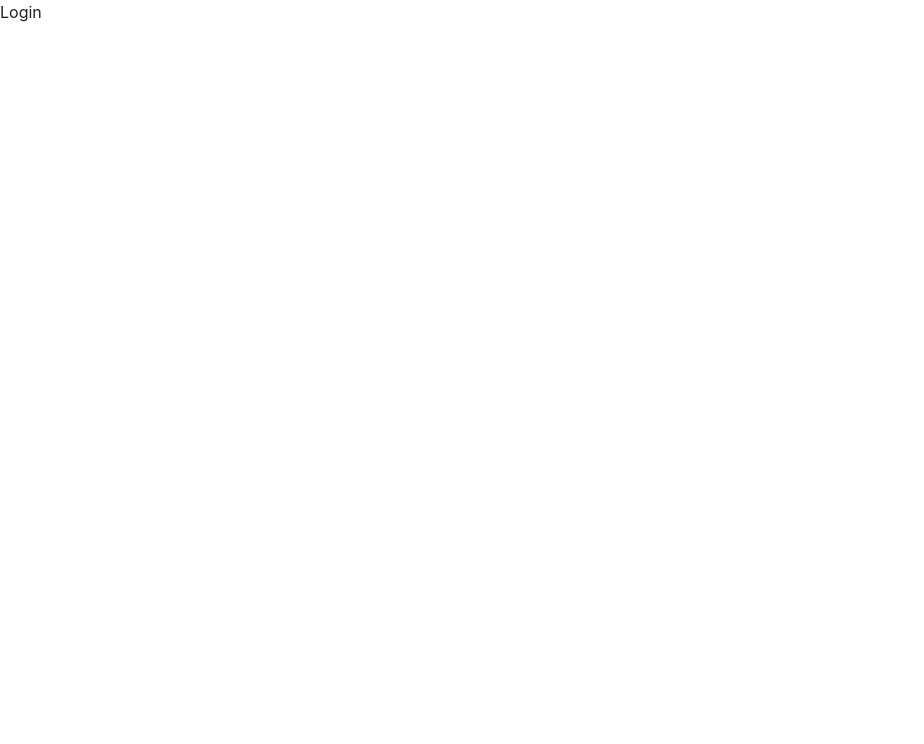
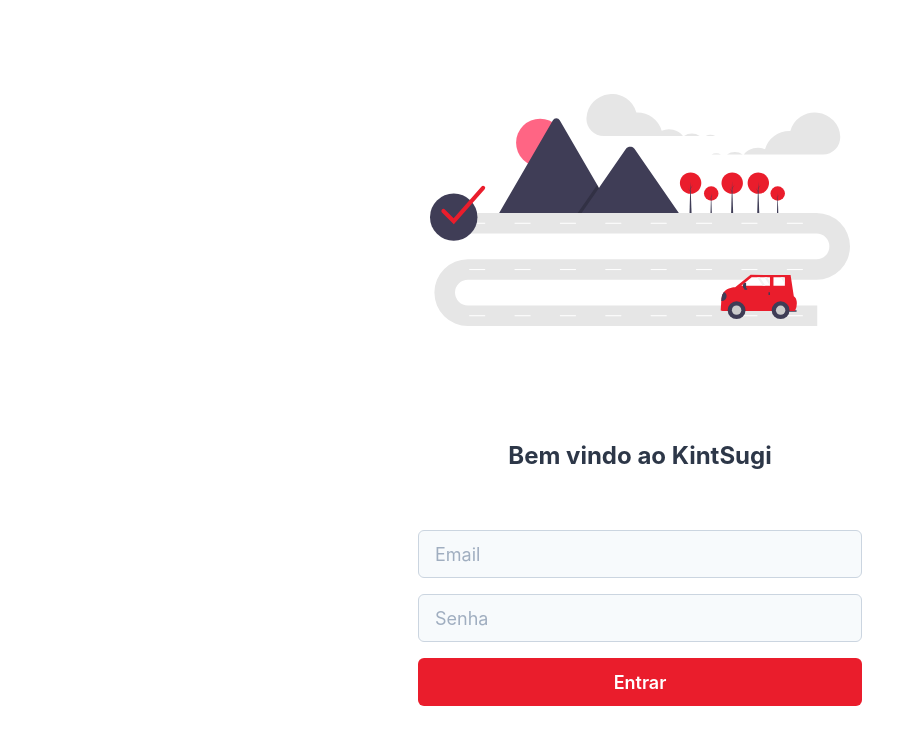
Before and after one commit to torneseumprogramador/front-end-entregador-Ifood-grupo7, a React (Vite) app: page /login in a window 1280 px wide. Shown: the top 744 px of the page, without its empty margins (0-924 px from the left). Built offline with nearby package versions, Linux system fonts and the light colour scheme.

Commit message:
feat: tela de login
Tela de login com dados fakes para teste de comportamentos da aplicação

```diff
--- a/src/pages/Login.jsx
+++ b/src/pages/Login.jsx
@@ -1,6 +1,119 @@
+import {
+  Box,
+  Button,
+  FormControl,
+  FormErrorMessage,
+  Input,
+  VStack,
+  Text,
+  Image,
+} from "@chakra-ui/react";
+import { useNavigate } from "react-router-dom";
 import React from "react";
-import { useNavigate } from "react-router-dom";
+import { useToast } from "@chakra-ui/react";
+import { useMediaQuery } from "@chakra-ui/react";
+import illustrationLogin from "../assets/illustration-login.svg";
+
+import fakeDriver from "../utils/fakeDriver";
 
 export default function Login() {
-  return <div>Login</div>;
+  const [showIllustration] = useMediaQuery("(min-height: 600px)");
+  const [isLoading, setIsLoading] = React.useState(false);
+
+  const navigate = useNavigate();
+  const toast = useToast();
+
+  const inputEmail = React.useRef();
+  const inputPassword = React.useRef();
+
+  async function login(e) {
+    e.preventDefault();
+
+    const email = inputEmail.current.value;
+    const password = inputPassword.current.value;
+
+    setIsLoading(true);
+
+    setTimeout(() => {
+      if (email === fakeDriver.email && password === fakeDriver.password) {
+        return navigate("/");
+      }
+
+      setIsLoading(false);
+
+      toast({
+        title: "Email ou senha inválida",
+        status: "error",
+        duration: 5000,
+        isClosable: true,
+      });
+    }, 2000);
+  }
+
+  return (
+    <Box
+      minHeight="100vh"
+      display="flex"
+      flexDirection="column"
+      justifyContent="center"
+      maxWidth="500px"
+      marginX="auto"
+    >
+      {showIllustration && (
+        <Box marginBottom={28} px={10}>
+          <Image src={illustrationLogin} />
+        </Box>
+      )}
+
+      <Text
+        align="center"
+        mb={14}
+        fontSize="x-large"
+        fontWeight="bold"
+        color="gray.700"
+      >
+        Bem vindo ao KintSugi
+      </Text>
+
+      <Box px="7">
+        <form onSubmit={login}>
+          <VStack spacing={4}>
+            <FormControl>
+              <Input
+                ref={inputEmail}
+                id="email"
+                type="email"
+                placeholder="Email"
+                bg="gray.50"
+                required
+                autoComplete="off"
+                onFocus={() => {
+                  toast.closeAll();
+                }}
+              />
+            </FormControl>
+
+            <FormControl>
+              <Input
+                ref={inputPassword}
+                id="password"
+                type="password"
+                placeholder="Senha"
+                bg="gray.50"
+                required
+                autoComplete="off"
+                onFocus={() => {
+                  toast.closeAll();
+                }}
+              />
+            </FormControl>
+
+            <Button width="full" type="submit" isLoading={isLoading}>
+              Entrar
+            </Button>
+          </VStack>
+        </form>
+      </Box>
+    </Box>
+  );
 }
--- /dev/null
+++ b/src/utils/fakeDriver.js
@@ -0,0 +1,3 @@
+const fakeDriver = { email: "lucas@email.com", password: "123456" };
+
+export default fakeDriver;
```
